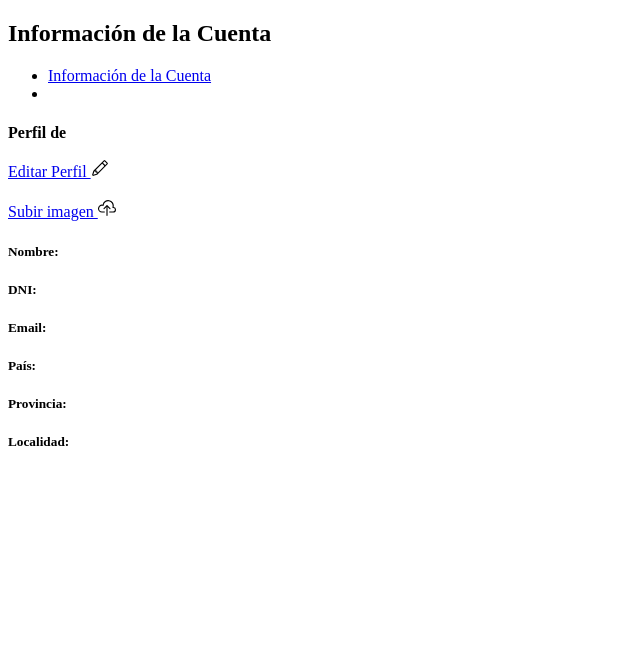
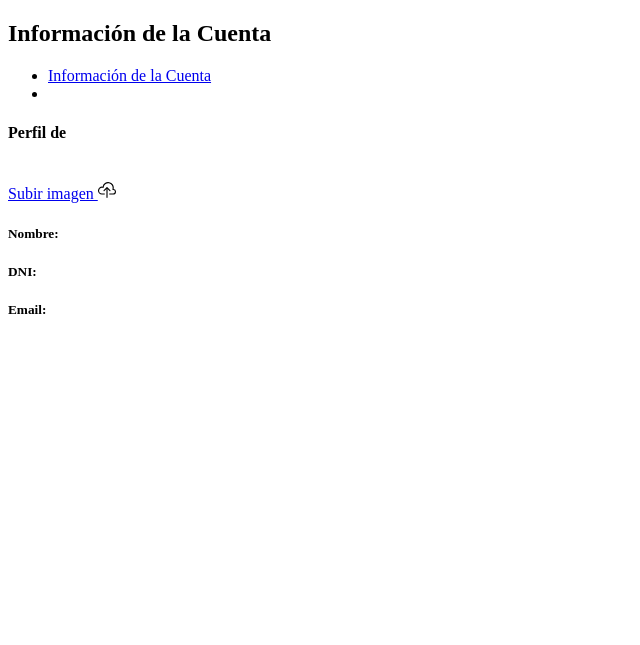
Before and after one commit to gonpineiro/munieventos-neuquen, a Yii app: template frontend/views/cuenta/profile.php in a window 1280 px wide. Shown: the top 645 px of the page, without its empty margins (0-640 px from the left). Run offline with PHP 8.4 and a stand-in for Yii, Linux system fonts and the light colour scheme; the template is opened without the code that fills it, so the values that code supplies are empty; some libraries are stand-ins or nearby versions.

Commit message:
Borrado de botón "editar perfil" y datos sobre país, ciudad en view profile.

```diff
--- a/frontend/views/cuenta/profile.php
+++ b/frontend/views/cuenta/profile.php
@@ -57,17 +57,6 @@
                                     <h4 class="col-md-9 col-sm-12 text_muni_azul_5">Perfil
                                         de <?= Html::encode($dataUser['nombre'] . ' ' . $dataUser['apellido']); ?> </h4>
                                     <?php $urlPencil = Url::base(true) . '/iconos/pencil.svg'; ?>
-                                    <?=
-                                    Html::a(
-                                        ' Editar Perfil '
-                                            . Html::img($urlPencil, [
-                                                "alt" => "Editar", "title" => "Editar", "width" => "18", "height" => "18", "role" => "img",
-                                                "class" => "ml-1 filter-white", "style" => "margin-top: -4px;", "data-id" => Url::toRoute(["editprofile"])
-                                            ]),
-                                        Url::toRoute(['editprofile']),
-                                        ['class' => 'col-md-3 col-sm-12 btn btn-primary editProfile', "data-id" => Url::toRoute(["editprofile"])]
-                                    );
-                                    ?>
                                 </div>
                             </div>
                             <!-- Profile Card Header -->
@@ -114,18 +103,6 @@
                                                 <h5> Email: </h5>
                                                 <?= Html::encode($dataUser['email']); ?>
                                             </div>
-                                            <div class="col-12 col-md-4 mb-3">
-                                                <h5> País: </h5>
-                                                <?= Html::encode($dataUser['pais']); ?>
-                                            </div>
-                                            <div class="col-12 col-md-4 mb-3">
-                                                <h5> Provincia: </h5>
-                                                <?= Html::encode($dataUser['provincia']); ?>
-                                            </div>
-                                            <div class="col-12 col-md-4 mb-3">
-                                                <h5> Localidad: </h5>
-                                                <?= Html::encode($dataUser['localidad']); ?>
-                                            </div>
 
                                         </div>
                                     </div>
```
